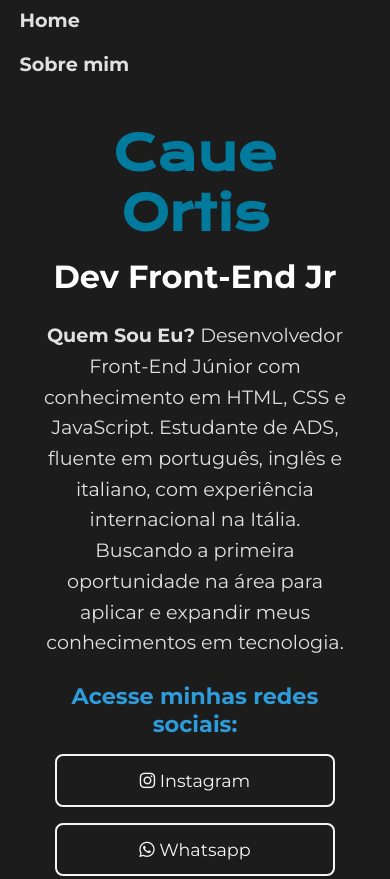
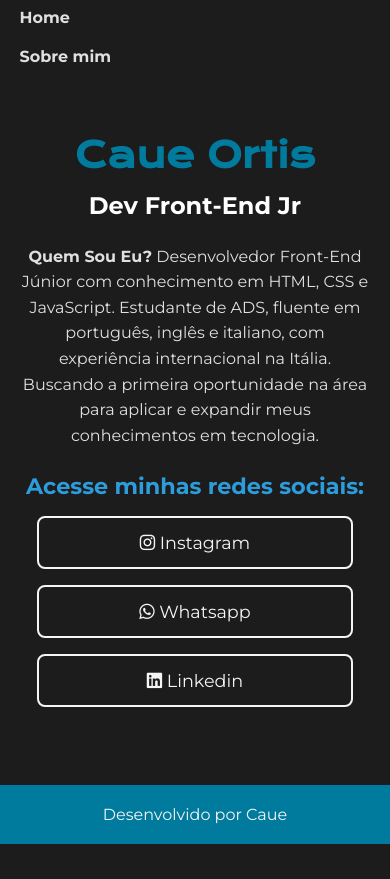
Before and after one commit to ortiscaue/apresenta-o, a plain HTML site: page index.html in a window 390 px wide. Shown: the top 879 px of the page. After the commit the page ends 844 px from the top, so only its background shows below. Drawn offline with nearby package versions, Linux system fonts and the light colour scheme.

Commit message:
Add files via upload

```diff
--- a/index.html
+++ b/index.html
@@ -4,7 +4,7 @@
     <meta charset="UTF-8">
     <meta http-equiv="X-UA-Compatible" content="IE=edge">
     <meta name="viewport" content="width=device-width, initial-scale=1.0">
-    <meta name="theme-color" content="#ffb6c1">
+
     <title>devcaue</title>
     <link rel="stylesheet" href="styles/styles.css">
     <link rel="stylesheet" href="https://cdnjs.cloudflare.com/ajax/libs/font-awesome/6.7.2/css/all.min.css" integrity="sha512-Evv84Mr4kqVGRNSgIGL/F/aIDqQb7xQ2vcrdIwxfjThSH8CSR7PBEakCr51Ck+w+/U6swU2Im1vVX0SVk9ABhg==" crossorigin="anonymous" referrerpolicy="no-referrer" />
--- a/styles/styles.css
+++ b/styles/styles.css
@@ -124,3 +124,24 @@ h1, h2 {
         gap: 20px;
     }
 }
+@media (max-width: 480px) {
+    .apresentacao {
+        padding: 10% 5%;
+    }
+
+    .apresentacao__conteudo__titulo {
+        font-size: 2.2rem;
+    }
+
+    .apresentacao__conteudo__subtitulo {
+        font-size: 1.5rem;
+    }
+
+    .apresentacao__conteudo__texto {
+        font-size: 1rem;
+    }
+
+    .cabecalho__Menu__links {
+        font-size: 1rem;
+    }
+}
```
